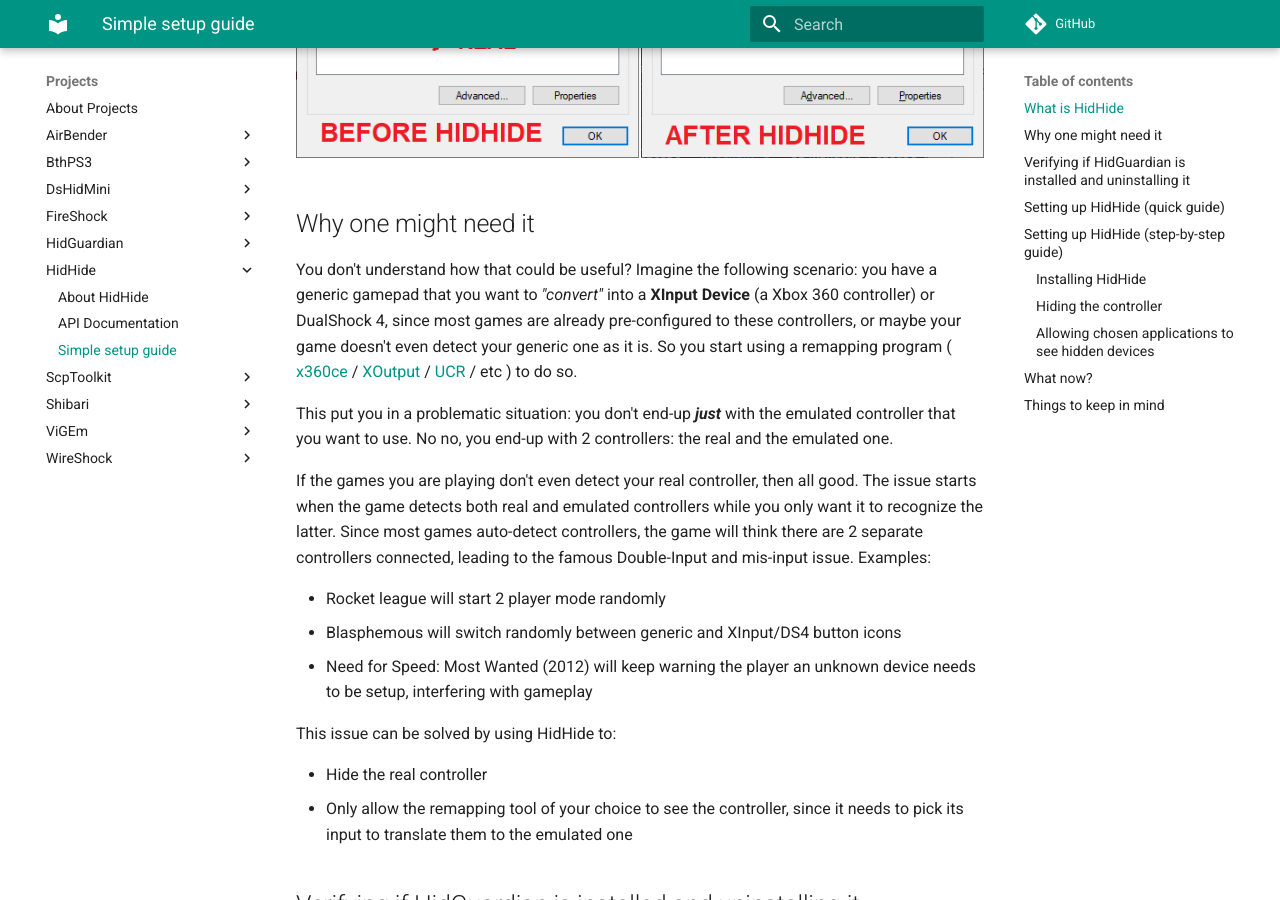
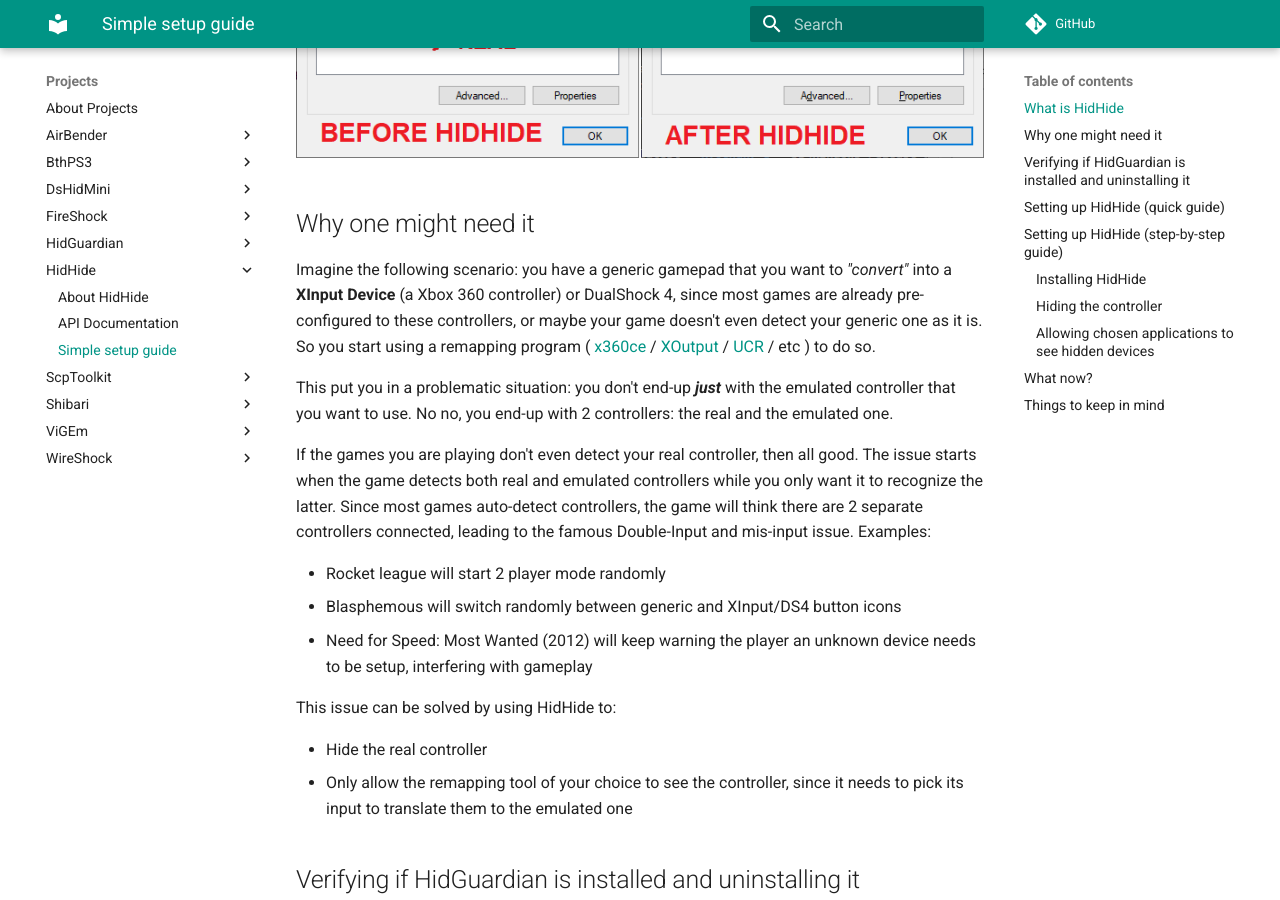
Before and after one commit to nefarius/ViGEm.github.io, an MkDocs documentation site: the page built from docs/projects/HidHide/Simple-Setup-Guide.md, in a window 1280 px wide and 900 px high, scrolled down 585 px. Built offline with MkDocs 1.6.1 and Material for MkDocs 9.7.7, drawn with Linux system fonts in a browser that asks for light colours; comment, search, counter and statistics services are not loaded.

Commit message:
Removed unnecessary part of the text

```diff
--- a/docs/projects/HidHide/Simple-Setup-Guide.md
+++ b/docs/projects/HidHide/Simple-Setup-Guide.md
@@ -10,7 +10,7 @@
 
 ## Why one might need it
 
-You don't understand how that could be useful? Imagine the following scenario: you have a generic gamepad that you want to _"convert"_ into a __XInput Device__ (a Xbox 360 controller) or DualShock 4, since most games are already pre-configured to these controllers, or maybe your game doesn't even detect your generic one as it is. So you start using a remapping program ( [x360ce](https://www.x360ce.com/) / [XOutput](https://github.com/csutorasa/XOutput) / [UCR](https://github.com/Snoothy/UCR) / etc ) to do so.
+Imagine the following scenario: you have a generic gamepad that you want to _"convert"_ into a __XInput Device__ (a Xbox 360 controller) or DualShock 4, since most games are already pre-configured to these controllers, or maybe your game doesn't even detect your generic one as it is. So you start using a remapping program ( [x360ce](https://www.x360ce.com/) / [XOutput](https://github.com/csutorasa/XOutput) / [UCR](https://github.com/Snoothy/UCR) / etc ) to do so.
 
 This put you in a problematic situation: you don't end-up ___just___ with the emulated controller that you want to use. No no, you end-up with 2 controllers: the real and the emulated one.
 
```
